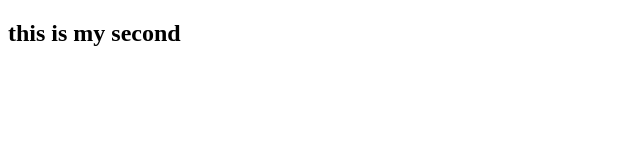
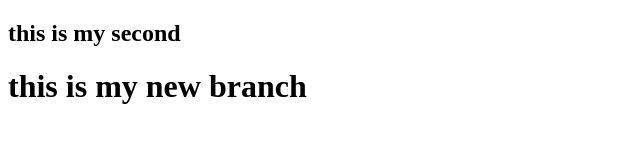
Before and after one commit to sravanthramaram023-hub/localrepos, a plain HTML site: page index.html in a window 1280 px wide. Shown: the whole page, without its empty margins (0-640 px from the left). Drawn offline with Linux system fonts and the light colour scheme.

Commit message:
this is new one

```diff
--- a/index.html
+++ b/index.html
@@ -8,5 +8,6 @@
 </head>
 <body>
     <h2>this is my second</h2>
+    <h1>this is my new branch</h1>
 </body>
 </html>
```
